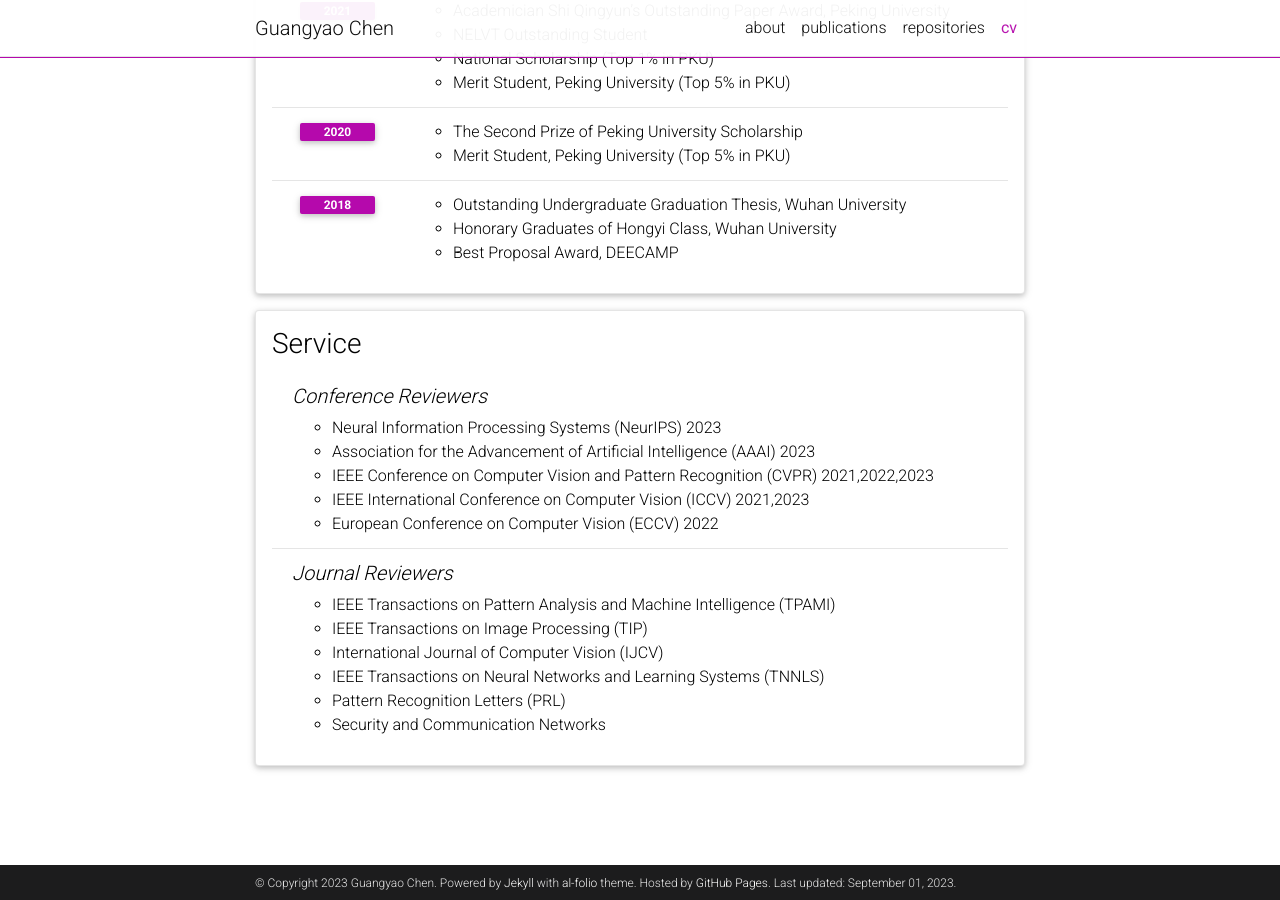
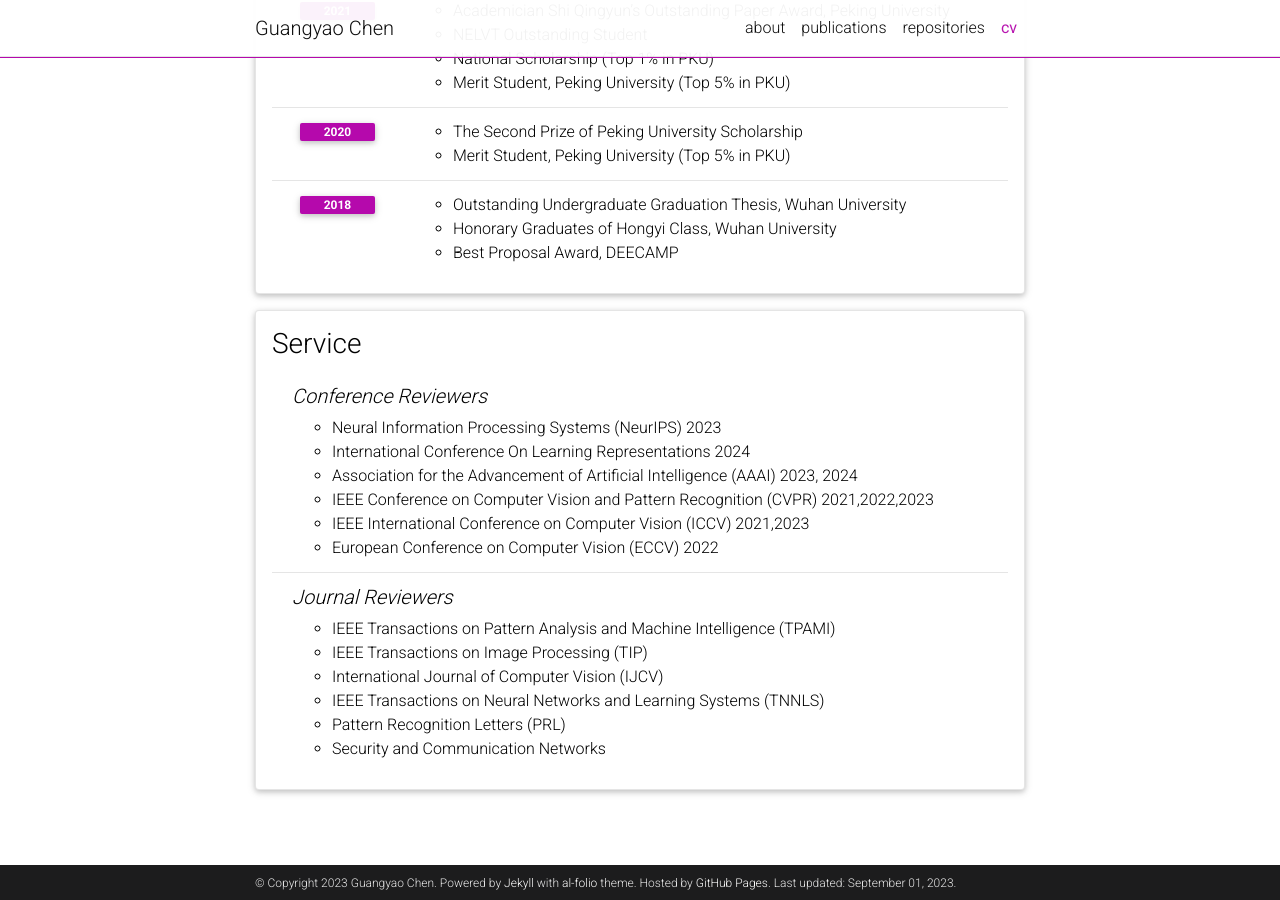
Before and after one commit to iCGY96/iCGY96.github.io, a Jekyll site: the page built from _pages/cv.md, in a window 1280 px wide and 900 px high, scrolled down 1140 px. Built offline with Jekyll 4.4.1, drawn with Linux system fonts in a browser that asks for light colours; comment, search, counter and statistics services are not loaded; a style sheet for code colours, icons or effects is not loaded.

Commit message:
Update cv.yml

```diff
--- a/_data/cv.yml
+++ b/_data/cv.yml
@@ -104,7 +104,8 @@
     - title: Conference Reviewers
       items:
         - Neural Information Processing Systems (NeurIPS) 2023
-        - Association for the Advancement of Artificial Intelligence (AAAI) 2023
+        - International Conference On Learning Representations 2024
+        - Association for the Advancement of Artificial Intelligence (AAAI) 2023, 2024
         - IEEE Conference on Computer Vision and Pattern Recognition (CVPR) 2021,2022,2023
         - IEEE International Conference on Computer Vision (ICCV) 2021,2023
         - European Conference on Computer Vision (ECCV) 2022
```
